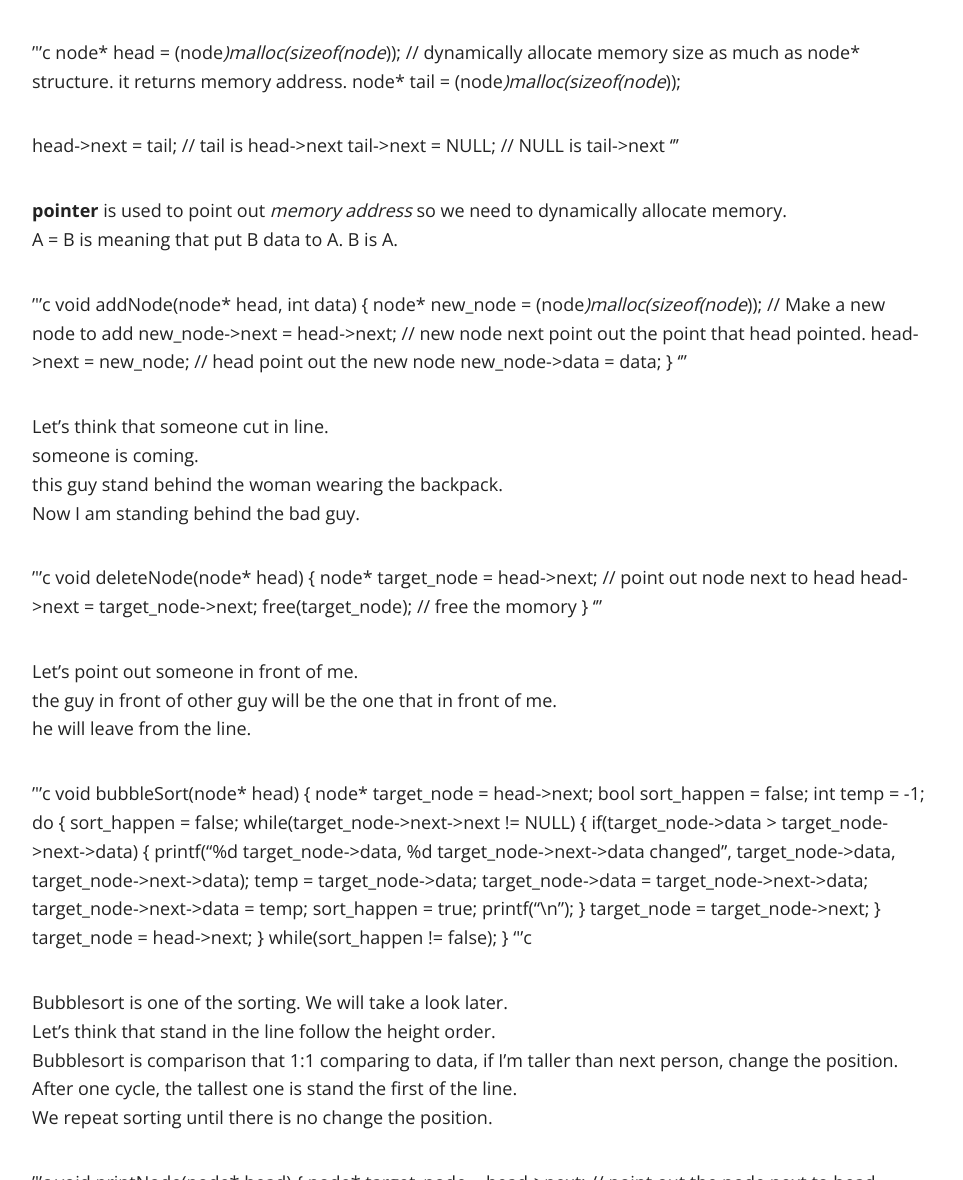
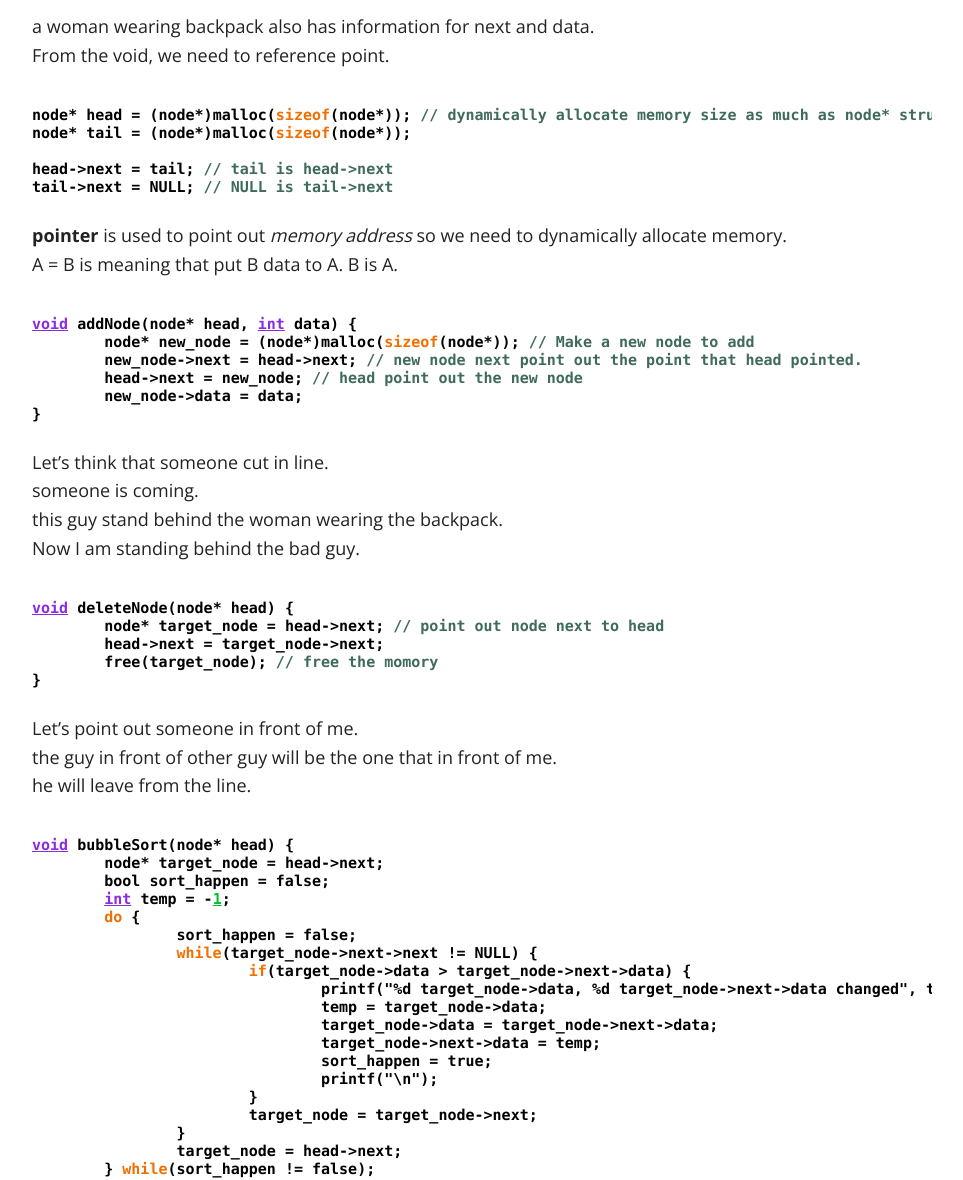
Before and after one commit to hjunlee91/hjunlee91.github.io, a Jekyll site: the page built from _posts/2019-12-05-linked_list.md, in a window 1280 px wide and 1400 px high, scrolled down 1687 px, cut to the strip 220-1400 px from the top of the window. Shown: the whole strip, without its empty margins (158-1121 px from the left). Built offline with Jekyll 4.4.1, drawn with Linux system fonts in a browser that asks for light colours; nearby versions of some CDN libraries; comment, search, counter and statistics services are not loaded; some of the changed text lies outside the part shown.

````diff
--- a/_posts/2019-12-05-linked_list.md
+++ b/_posts/2019-12-05-linked_list.md
@@ -23,12 +23,13 @@ Like this, let's guess we are a "NODE", we have two information.<br>
 First one is the person who stand in front us.<br>
 Second one is a data like height. so we can write code like this<br>
 
-'''c
+```c
 typedef struct NODE {
   struct NODE* next; // Point out next struct *memory address* **using pointer( * )**
   int data; // Store a data like height
 }node; // define this kind of NODE struct as "node"
-'''
+```
+
 <br>
 **struct NODE* next**<br>
 All the data has a memory address to stored.<br>
@@ -40,44 +41,44 @@ To have information for next person, We should point out memory address of next
 a woman wearing backpack also has information for next and data.<br>
 From the void, we need to reference point.<br>
 
-'''c
+```c
 node* head = (node*)malloc(sizeof(node*)); // dynamically allocate memory size as much as node* structure. it returns memory address.
 node* tail = (node*)malloc(sizeof(node*));
 
 head->next = tail; // tail is head->next
 tail->next = NULL; // NULL is tail->next
-'''
+```
 
 **pointer** is used to point out *memory address* so we need to dynamically allocate memory.<br>
 A = B is meaning that put B data to A. B is A.<br>
 
-'''c
+```c
 void addNode(node* head, int data) {
 	node* new_node = (node*)malloc(sizeof(node*)); // Make a new node to add
 	new_node->next = head->next; // new node next point out the point that head pointed.
 	head->next = new_node; // head point out the new node
 	new_node->data = data;
 }
-'''
+```
 
 Let's think that someone cut in line.<br>
 someone is coming.<br>
 this guy stand behind the woman wearing the backpack.<br>
 Now I am standing behind the bad guy.<br>
 
-'''c
+```c
 void deleteNode(node* head) {
 	node* target_node = head->next; // point out node next to head
 	head->next = target_node->next;
 	free(target_node); // free the momory
 }
-'''
+```
 
 Let's point out someone in front of me.<br>
 the guy in front of other guy will be the one that in front of me.<br>
 he will leave from the line.<br>
 
-'''c
+```c
 void bubbleSort(node* head) {
 	node* target_node = head->next;
 	bool sort_happen = false;
@@ -98,7 +99,7 @@ void bubbleSort(node* head) {
 		target_node = head->next;
 	} while(sort_happen != false);
 }
-'''c
+```
 
 Bubblesort is one of the sorting. We will take a look later.<br>
 Let's think that stand in the line follow the height order.<br>
@@ -106,7 +107,7 @@ Bubblesort is comparison that 1:1 comparing to data, if I'm taller than next per
 After one cycle, the tallest one is stand the first of the line.<br>
 We repeat sorting until there is no change the position.<br>
 
-'''c
+```c
 void printNode(node* head) {
 	node* target_node = head->next; // point out the node next to head
 	while(target_node->next != NULL) {
@@ -115,7 +116,7 @@ void printNode(node* head) {
 	}
 	printf("\n");
 }
-'''c
+```
 
 print the data is traverse the node until tail.<br>
 
@@ -128,7 +129,7 @@ If you have a question, please leave a comment on the post.<br>
 
 Thank you.<br>
 
-'''c
+```c
 #include <stdio.h>
 #include <stdlib.h>
 #include <stdbool.h>
@@ -213,6 +214,6 @@ void printNode(node* head) {
 	}
 	printf("\n");
 }
-'''
+```
 <br>
 ![Imgur](https://i.imgur.com/gTn2D1R.png)
````
